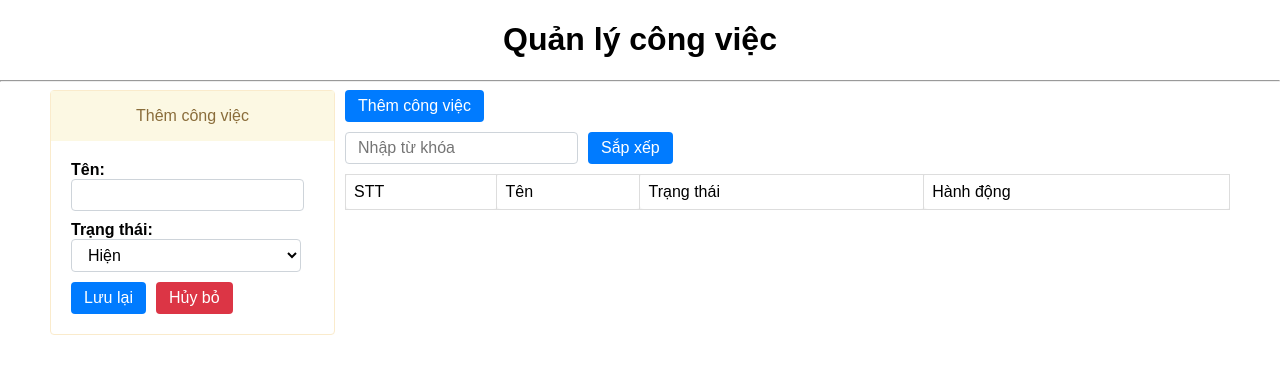
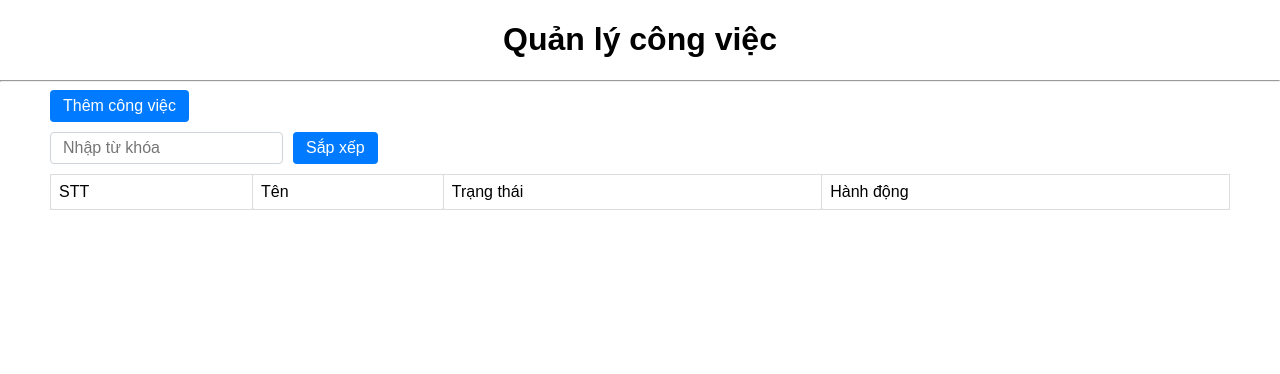
Before and after one commit to friendly-devs/todo-reactjs, a React (Create React App) app: page / in a window 1280 px wide. Shown: the top 374 px of the page. Built offline with nearby package versions, Linux system fonts and the light colour scheme.

Commit message:
Apply react router

```diff
--- a/package.json
+++ b/package.json
@@ -11,6 +11,7 @@
     "react": "^17.0.2",
     "react-dom": "^17.0.2",
     "react-redux": "^7.2.3",
+    "react-router-dom": "^5.2.0",
     "react-scripts": "4.0.3",
     "redux": "^4.0.5",
     "slugify": "^1.5.0",
--- a/src/app/rootReducer.js
+++ b/src/app/rootReducer.js
@@ -1,10 +1,8 @@
 import { combineReducers } from 'redux';
 import todoReducer from '../features/todos/todoReducer';
-import homeReducer from '../features/home/homeReducer';
 
 const rootReducer = combineReducers({
   todo: todoReducer,
-  home: homeReducer,
 });
 
 export default rootReducer;
--- a/src/constants/formTypes.js
+++ /dev/null
@@ -1,7 +0,0 @@
-const formTypes = {
-  FORM_UPDATE: 'FORM_UPDATE',
-  FORM_CREATE: 'FORM_CREATE',
-  NONE: 'NONE',
-};
-
-export default formTypes;
--- a/src/features/home/HomePage/index.jsx
+++ b/src/features/home/HomePage/index.jsx
@@ -1,6 +1,12 @@
 import React, { useEffect, useState, useCallback } from 'react';
 import { useDispatch, useSelector } from 'react-redux';
 import debounce from 'lodash.debounce';
+import {
+  BrowserRouter as Router,
+  Switch,
+  Route,
+  Link,
+} from 'react-router-dom';
 
 import CreatTodo from '../../todos/CreateTodo';
 import SortText from '../../todos/SortText';
@@ -10,9 +16,7 @@ import UpdateTodo from '../../todos/UpdateTodo';
 import Button from '../../../common/Button';
 import Search from '../../../common/Search';
 import Alert from '../../../common/Alert';
-import formTypes from '../../../constants/formTypes';
 
-import setFormType from '../homeAction';
 import { setTextSearch } from '../../todos/todoAction';
 import './index.css';
 
@@ -22,24 +26,10 @@ const defaultMessage = {
   type: '',
 };
 
-function getFormByFormType(type, onCancel) {
-  switch (type) {
-    case formTypes.FORM_CREATE:
-      return <CreatTodo onCancel={onCancel} />;
-
-    case formTypes.FORM_UPDATE:
-      return <UpdateTodo onCancel={onCancel} />;
-
-    default:
-      return null;
-  }
-}
-
 export default function HomePage() {
   const dispatch = useDispatch();
   const [count, setCount] = useState(0);
 
-  const form = useSelector((states) => states.home.form);
   const message = useSelector((states) => states.todo.message);
 
   const { content, type } = message ?? defaultMessage;
@@ -55,40 +45,51 @@ export default function HomePage() {
     [],
   );
 
-  const setCloseForm = () => {
-    dispatch(setFormType(formTypes.NONE));
-  };
-
-  const setOpenFormCreate = () => {
-    dispatch(setFormType(formTypes.FORM_CREATE));
-  };
-
   const onChangeHandle = (event) => {
     debouncedSave(event.target.value);
   };
 
-  const element = getFormByFormType(form, setCloseForm);
-
   return (
-    <>
+    <Router>
       <div>
         <h1>Quản lý công việc</h1>
         <hr />
       </div>
 
       <div className="root-container">
-        <div className="todo-form">{element}</div>
+        <div className="todo-form">
+          <Switch>
+            <Route path="/todos/create" exact>
+              <CreatTodo />
+            </Route>
+            <Route path="/todos/:todoId" exact>
+              <UpdateTodo />
+            </Route>
+          </Switch>
+        </div>
 
         <div className="todo-content">
-          <Button onClick={setOpenFormCreate}>Thêm công việc</Button>
+          <Switch>
+            <Route path="/" exact>
+              <Link to="/todos/create">
+                <Button>Thêm công việc</Button>
+              </Link>
+            </Route>
+            <Route path="/todos/create" exact>
+              <Link to="/">
+                <Button>Hủy công việc</Button>
+              </Link>
+            </Route>
+          </Switch>
+
           <div className="todo-content-header">
             <Search onChange={onChangeHandle} />
             <SortText />
           </div>
-          <TodoList onCancel={setCloseForm} />
+          <TodoList />
           <Alert key={count} message={content} variant={type} />
         </div>
       </div>
-    </>
+    </Router>
   );
 }
--- a/src/features/home/homeAction.js
+++ /dev/null
@@ -1,8 +0,0 @@
-import actionTypes from '../../constants/actionTypes';
-
-const setFormType = (formType) => ({
-  type: actionTypes.home.SET_FROM_TYPE,
-  payload: formType,
-});
-
-export { setFormType as default };
--- a/src/features/home/homeReducer.js
+++ /dev/null
@@ -1,19 +0,0 @@
-import actionTypes from '../../constants/actionTypes';
-import formTypes from '../../constants/formTypes';
-
-const initialState = {
-  form: formTypes.FORM_CREATE,
-};
-
-export default function homeReducer(states = initialState, action) {
-  switch (action.type) {
-    case actionTypes.home.SET_FROM_TYPE:
-      return {
-        ...states,
-        form: action.payload,
-      };
-
-    default:
-      return states;
-  }
-}
--- a/src/features/todos/CreateTodo/index.jsx
+++ b/src/features/todos/CreateTodo/index.jsx
@@ -1,13 +1,10 @@
 import React from 'react';
-import PropTypes from 'prop-types';
 import { useDispatch } from 'react-redux';
 
 import FormTodo from '../FormTodo';
 import { addTodo } from '../todoAction';
 
-export default function CreateTodo(props) {
-  const { onCancel } = props;
-
+export default function CreateTodo() {
   const dispatch = useDispatch();
 
   const onSubmit = (name, status) => {
@@ -16,11 +13,7 @@ export default function CreateTodo(props) {
 
   return (
     <>
-      <FormTodo onSubmit={onSubmit} onCancel={onCancel} />
+      <FormTodo onSubmit={onSubmit} />
     </>
   );
 }
-
-CreateTodo.propTypes = {
-  onCancel: PropTypes.func.isRequired,
-};
--- a/src/features/todos/FormTodo/index.jsx
+++ b/src/features/todos/FormTodo/index.jsx
@@ -1,5 +1,6 @@
 import React, { useEffect, useState } from 'react';
 import PropTypes from 'prop-types';
+import { Link } from 'react-router-dom';
 
 import Button from '../../../common/Button';
 import TextInput from '../../../common/TextInput';
@@ -18,7 +19,6 @@ export default function FormTodo(props) {
     defaultStatus = initialStatus,
     defaultTitle = initialTitle,
     onSubmit,
-    onCancel,
   } = props;
 
   const [name, setName] = useState(defaultName);
@@ -76,9 +76,11 @@ export default function FormTodo(props) {
 
         <div className="bottom-wrapper">
           <Button onClick={onClick}>Lưu lại</Button>
-          <Button variant="error" onClick={onCancel}>
-            Hủy bỏ
-          </Button>
+          <Link to="/">
+            <Button variant="error">
+              Hủy bỏ
+            </Button>
+          </Link>
         </div>
       </div>
     </div>
@@ -90,7 +92,6 @@ FormTodo.propTypes = {
   defaultStatus: PropTypes.string,
   defaultTitle: PropTypes.string,
   onSubmit: PropTypes.func.isRequired,
-  onCancel: PropTypes.func.isRequired,
 };
 
 FormTodo.defaultProps = {
--- a/src/features/todos/Todo/index.jsx
+++ b/src/features/todos/Todo/index.jsx
@@ -1,14 +1,13 @@
 import React from 'react';
 import PropTypes from 'prop-types';
 import { useDispatch } from 'react-redux';
+import { Link } from 'react-router-dom';
 
 import Button from '../../../common/Button';
-import { deleteTodo, selectTodo } from '../todoAction';
-import setFormType from '../../home/homeAction';
-import formTypes from '../../../constants/formTypes';
+import { deleteTodo } from '../todoAction';
 
 export default function Todo(props) {
-  const { index, todo, onCancel } = props;
+  const { index, todo } = props;
   const { id, name, status } = todo;
 
   const dispatch = useDispatch();
@@ -17,13 +16,7 @@ export default function Todo(props) {
     const result = window.confirm('Bạn có muốn xóa công việc này?');
     if (result) {
       dispatch(deleteTodo(id));
-      onCancel();
     }
-  };
-
-  const onSelectTodo = () => {
-    dispatch(selectTodo(id));
-    dispatch(setFormType(formTypes.FORM_UPDATE));
   };
 
   return (
@@ -32,13 +25,14 @@ export default function Todo(props) {
       <td>{name}</td>
       <td>{status}</td>
       <td>
+        <Link to={`/todos/${id}`}>
           <Button
             style={{ marginRight: '10px' }}
             variant="warning"
-          onClick={onSelectTodo}
           >
             Sửa
           </Button>
+        </Link>
         <Button variant="error" onClick={handleDeleteTodo}>
           Xóa
         </Button>
@@ -54,5 +48,4 @@ Todo.propTypes = {
     name: PropTypes.string,
     status: PropTypes.string,
   }).isRequired,
-  onCancel: PropTypes.func.isRequired,
 };
--- a/src/features/todos/TodoList/index.jsx
+++ b/src/features/todos/TodoList/index.jsx
@@ -1,5 +1,4 @@
 import React from 'react';
-import PropTypes from 'prop-types';
 import { useSelector } from 'react-redux';
 
 import Todo from '../Todo';
@@ -38,14 +37,13 @@ function useTodoList() {
   return listFilter.sort(sortCompare);
 }
 
-export default function TodoList({ onCancel }) {
+export default function TodoList() {
   const list = useTodoList();
   const elements = list.map((todo, index) => (
     <Todo
       key={todo.id}
       todo={todo}
       index={index}
-      onCancel={onCancel}
     />
   ));
 
@@ -63,7 +61,3 @@ export default function TodoList({ onCancel }) {
     </table>
   );
 }
-
-TodoList.propTypes = {
-  onCancel: PropTypes.func.isRequired,
-};
--- a/src/features/todos/UpdateTodo/index.jsx
+++ b/src/features/todos/UpdateTodo/index.jsx
@@ -1,16 +1,20 @@
 import React from 'react';
-import PropTypes from 'prop-types';
 import { useSelector, useDispatch } from 'react-redux';
+import { useParams } from 'react-router';
 
 import FormTodo from '../FormTodo';
 import { updateTodo } from '../todoAction';
 
 const title = 'Cập nhật công việc';
 
-export default function UpdateTodo({ onCancel }) {
+export default function UpdateTodo() {
   const dispatch = useDispatch();
+  const { todoId } = useParams();
 
-  const { name, status, id } = useSelector((states) => states.todo.todoSelected);
+  const list = useSelector((states) => states.todo.list);
+  const todo = list.find((item) => item.id === todoId);
+
+  const { name, status, id } = todo;
 
   const onSubmit = (nameValue, statusValue) => {
     dispatch(updateTodo(id, nameValue, statusValue));
@@ -21,12 +25,7 @@ export default function UpdateTodo({ onCancel }) {
       defaultName={name}
       defaultStatus={status}
       defaultTitle={title}
-      onCancel={onCancel}
       onSubmit={onSubmit}
     />
   );
 }
-
-UpdateTodo.propTypes = {
-  onCancel: PropTypes.func.isRequired,
-};
```
Also changed, not shown: 1 other file (tests, documents, lock files or other folders). Lines whose indentation alone changed are shown as unchanged.
